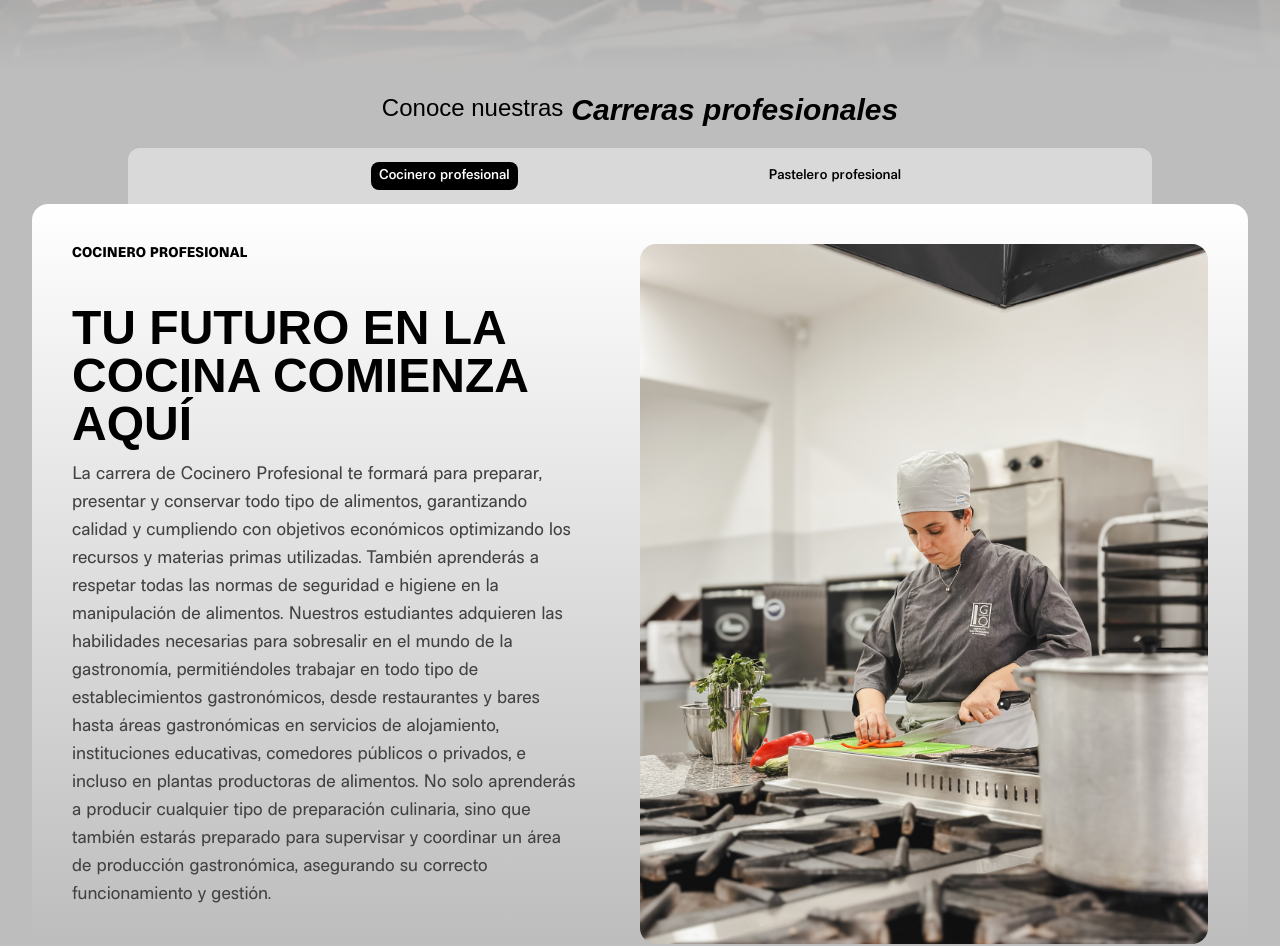
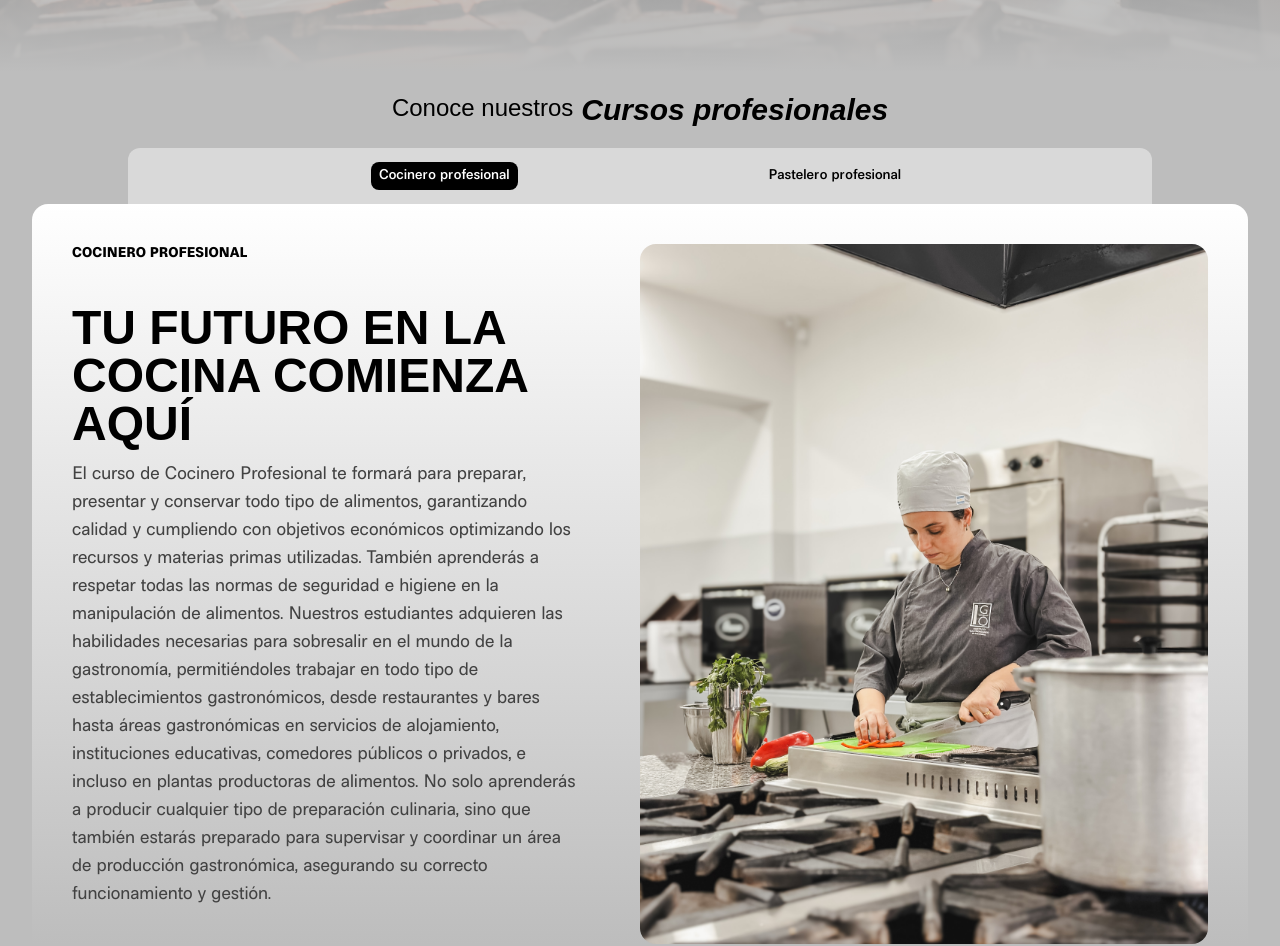
Before and after one commit to PDV10/IGO-landing, a React (Vite) app: page / in a window 1280 px wide. Shown: the part 728-1674 px from the top of the page. Built offline with nearby package versions, Linux system fonts and the light colour scheme; a web font is replaced by a local one.

Commit message:
FIX: se remplaza la palabra carrera por curso en toda la landing

```diff
--- a/src/components/Carrera.jsx
+++ b/src/components/Carrera.jsx
@@ -17,10 +17,10 @@ export default function Carrera() {
       >
         <section className="flex flex-col lg:flex-row lg:gap-2 ">
           <h1 className="font-kabrio  text-black text-2xl text-center">
-            Conoce nuestras
+            Conoce nuestros
           </h1>
           <h2 className="font-kabrio font-bold italic text-black text-3xl text-center pb-5">
-            Carreras profesionales
+            Cursos profesionales
           </h2>
         </section>
         <div className="bg-gray-300 bg-opacity-80 w-[90%] md:w-[85%] lg:w-[80%] h-14 rounded-t-xl ">
@@ -55,11 +55,11 @@ export default function Carrera() {
           <CarreraCard
             carrera={`${carreraActual} profesional`}
             titulo="Tu futuro en la cocina comienza aquí"
-            descripcion="La carrera de Cocinero Profesional te formará para preparar, presentar y conservar todo tipo de alimentos, garantizando calidad y cumpliendo con objetivos económicos optimizando los recursos y materias primas utilizadas. También aprenderás a respetar todas las normas de seguridad e higiene en la manipulación de alimentos.
+            descripcion="El curso de Cocinero Profesional te formará para preparar, presentar y conservar todo tipo de alimentos, garantizando calidad y cumpliendo con objetivos económicos optimizando los recursos y materias primas utilizadas. También aprenderás a respetar todas las normas de seguridad e higiene en la manipulación de alimentos.
 Nuestros estudiantes adquieren las habilidades necesarias para sobresalir en el mundo de la gastronomía, permitiéndoles trabajar en todo tipo de establecimientos gastronómicos, desde restaurantes y bares hasta áreas gastronómicas en servicios de alojamiento, instituciones educativas, comedores públicos o privados, e incluso en plantas productoras de alimentos.
 No solo aprenderás a producir cualquier tipo de preparación culinaria, sino que también estarás preparado para supervisar y coordinar un área de producción gastronómica, asegurando su correcto funcionamiento y gestión.
 "
-            descripcionMobile="La carrera de Cocinero Profesional te formará para preparar, presentar y conservar todo tipo de alimento, garantizando calidad y cumpliendo con objetivos económicos. También aprenderás a respetar todas las normas de seguridad e higiene en la manipulación de alimentos.
+            descripcionMobile="El curso de Cocinero Profesional te formará para preparar, presentar y conservar todo tipo de alimento, garantizando calidad y cumpliendo con objetivos económicos. También aprenderás a respetar todas las normas de seguridad e higiene en la manipulación de alimentos.
 Nuestros estudiantes adquieren las habilidades para sobresalir en el mundo de la gastronomía y trabajar en todo tipo de establecimientos gastronómicos, desde restaurantes hasta instituciones educativas, comedores públicos o privados, e incluso en plantas productoras de alimentos.
 No solo aprenderás a elaborar cualquier plato, sino que también estarás preparado para supervisar y coordinar un área de producción gastronómica.
 "
@@ -69,11 +69,11 @@ No solo aprenderás a elaborar cualquier plato, sino que también estarás prepa
           <CarreraCard
             carrera={`${carreraActual} profesional`}
             titulo="Sumérgete en el mundo creativo de la pasteleria"
-            descripcion="La carrera de Pastelero Profesional te ofrece una formación que combina tradición y modernidad, donde trabajarás con precisión, creatividad y dedicación en cada paso del proceso. Aprenderás a preelaborar, preparar, presentar y conservar una amplia gama de productos de pastelería, dominando las técnicas que te permitirán destacar en el mundo de la repostería.
-Como estudiante, adquirirás un extenso conocimiento que abarca la elaboración y producción de productos de chocolatería, panadería y heladería. Al finalizar la carrera, tendrás las competencias necesarias para desempeñarte en espacios gastronómicos como confiterías, panaderías, bares, restaurantes y plantas productoras de alimentos. Además, estarás preparado para coordinar, dirigir y supervisar áreas relacionadas con la pastelería y la panadería, desarrollando una visión única que elevará tus habilidades a un nivel profesional.
+            descripcion="El curso de Pastelero Profesional te ofrece una formación que combina tradición y modernidad, donde trabajarás con precisión, creatividad y dedicación en cada paso del proceso. Aprenderás a preelaborar, preparar, presentar y conservar una amplia gama de productos de pastelería, dominando las técnicas que te permitirán destacar en el mundo de la repostería.
+Como estudiante, adquirirás un extenso conocimiento que abarca la elaboración y producción de productos de chocolatería, panadería y heladería. Al finalizar el curso, tendrás las competencias necesarias para desempeñarte en espacios gastronómicos como confiterías, panaderías, bares, restaurantes y plantas productoras de alimentos. Además, estarás preparado para coordinar, dirigir y supervisar áreas relacionadas con la pastelería y la panadería, desarrollando una visión única que elevará tus habilidades a un nivel profesional.
 "
-            descripcionMobile="La carrera de Pastelero Profesional te ofrece una formación que combina tradición y modernidad, donde trabajarás con precisión, creatividad y dedicación. Aprenderás a preelaborar, preparar, presentar y conservar gran variedad de productos, dominando las técnicas que te permitirán destacar en el mundo de la repostería.
-Adquirirás un conocimiento que abarca la elaboración de productos de chocolatería, panadería y heladería. Al finalizar la carrera, tendrás las competencias necesarias para desempeñarte en espacios gastronómicos como confiterías, panaderías, restaurantes y plantas productoras de alimentos. Además, estarás preparado para coordinar, dirigir y supervisar áreas relacionadas con la pastelería y la panadería, desarrollando una visión única que elevará tus habilidades a un nivel profesional.
+            descripcionMobile="El curso de Pastelero Profesional te ofrece una formación que combina tradición y modernidad, donde trabajarás con precisión, creatividad y dedicación. Aprenderás a preelaborar, preparar, presentar y conservar gran variedad de productos, dominando las técnicas que te permitirán destacar en el mundo de la repostería.
+Adquirirás un conocimiento que abarca la elaboración de productos de chocolatería, panadería y heladería. Al finalizar el curso, tendrás las competencias necesarias para desempeñarte en espacios gastronómicos como confiterías, panaderías, restaurantes y plantas productoras de alimentos. Además, estarás preparado para coordinar, dirigir y supervisar áreas relacionadas con la pastelería y la panadería, desarrollando una visión única que elevará tus habilidades a un nivel profesional.
 "
             img="./src/assets/fotos/pastelero.jpg"
           />
--- a/src/components/Form.jsx
+++ b/src/components/Form.jsx
@@ -131,7 +131,7 @@ export default function Form() {
           </h1>
           <p className="text-gray-600 mb-6 text-center text-sm md:text-base">
             Completa el formulario y te brindaremos toda la información sobre la
-            inscripción a las carreras
+            inscripción a los cursos
           </p>
           <form onSubmit={sendEmail} ref={form} className="space-y-4">
             {/* Nombre y apellido */}
@@ -240,7 +240,7 @@ export default function Form() {
               </label>
             </div>
 
-            {/* Carrera Profesional */}
+            {/* Curso Profesional */}
             <div className="relative">
               <select
                 name="career"
@@ -256,7 +256,7 @@ export default function Form() {
                 } appearance-none focus:outline-none focus:ring-0 peer`}
                 required
               >
-                <option value="">Carrera Profesional</option>
+                <option value="">Curso Profesional</option>
                 <option value="Cocinero profesional">
                   Cocinero profesional
                 </option>
@@ -276,7 +276,7 @@ export default function Form() {
                   }
                   `}
               >
-                Carrera Profesional
+                Curso Profesional
               </label>
             </div>
 
--- a/src/components/layaout/Header.jsx
+++ b/src/components/layaout/Header.jsx
@@ -11,7 +11,7 @@ import { Link } from "react-scroll";
 const opciones = [
   {
     id: 1,
-    opcion: "Cursos y carreras",
+    opcion: "Cursos profesionales",
     to: "Carrera",
     offset: -100,
   },
```
